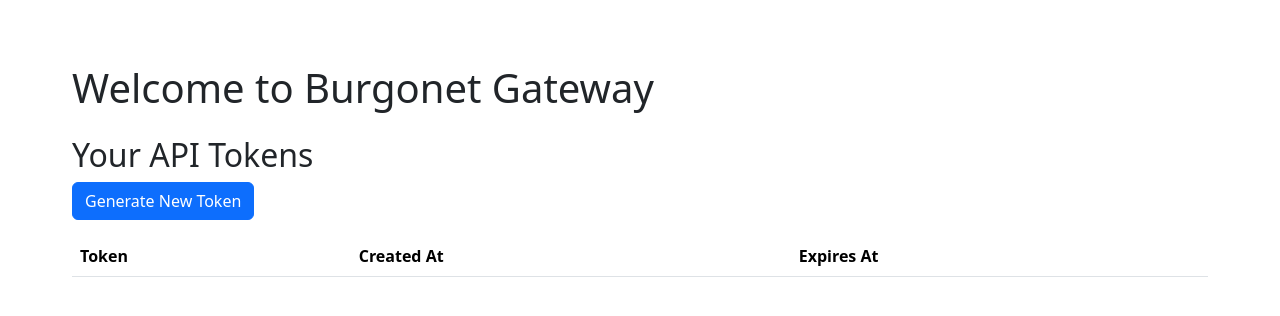
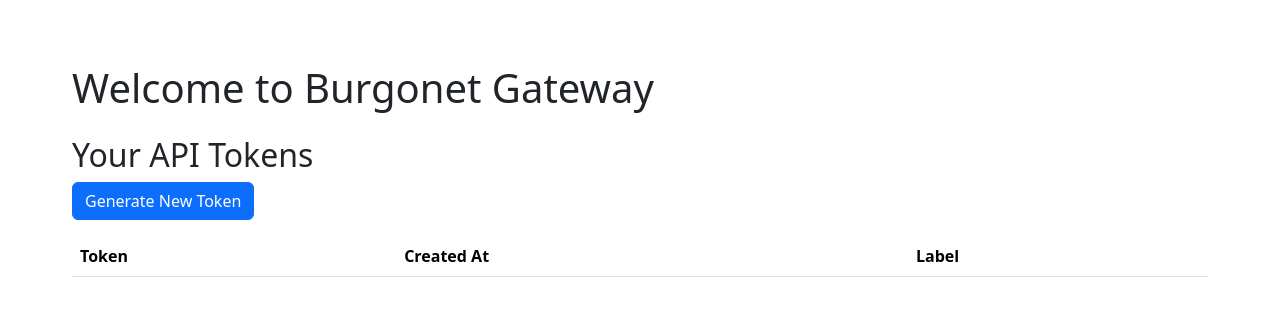
Before and after one commit to scampion/burgonet-gateway, a Flask app: page /dashboard in a window 1280 px wide. Shown: the part 74-390 px from the top of the page. Run offline with Flask 3, Linux system fonts and the light colour scheme; a user stored in the database is signed in; data that the repository does not hold is empty.

Commit message:
feat: replace token expiration with user-provided labels

```diff
--- a/flask_app/app/templates/index.html
+++ b/flask_app/app/templates/index.html
@@ -15,7 +15,7 @@
                 <tr>
                     <th>Token</th>
                     <th>Created At</th>
-                    <th>Expires At</th>
+                    <th>Label</th>
                 </tr>
             </thead>
             <tbody id="token-list">
@@ -23,7 +23,7 @@
                 <tr>
                     <td class="text-truncate" style="max-width: 200px;">{{ token }}</td>
                     <td>{{ details.created_at|datetimeformat }}</td>
-                    <td>{{ details.expires_at|datetimeformat }}</td>
+                    <td>{{ details.label }}</td>
                 </tr>
                 {% endfor %}
             </tbody>
@@ -34,11 +34,15 @@
 <script>
 async function generateToken() {
     try {
+        const label = prompt('Enter a label for this token:');
+        if (!label) return;
+
         const response = await fetch('/tokens', {
             method: 'POST',
             headers: {
                 'Content-Type': 'application/json'
-            }
+            },
+            body: JSON.stringify({ label })
         });
 
         if (response.ok) {
@@ -49,7 +53,7 @@ async function generateToken() {
             newRow.innerHTML = `
                 <td class="text-truncate" style="max-width: 200px;">${data.token}</td>
                 <td>${new Date().toLocaleString()}</td>
-                <td>${new Date(data.expires_at).toLocaleString()}</td>
+                <td>${data.label}</td>
             `;
             tokenList.prepend(newRow);
         } else {
--- a/flask_app/app/tokens/routes.py
+++ b/flask_app/app/tokens/routes.py
@@ -24,15 +24,15 @@ def get_user_tokens(user_id):
             token = key.split(':', 1)[1]
             tokens[token] = {
                 'created_at': token_data.get(f'meta:{token}:created_at'),
-                'expires_at': value
+                'label': value
             }
     return tokens
 
-def add_user_token(user_id, token, expires_at):
+def add_user_token(user_id, token, label):
     """Add a new token for a user with metadata"""
     created_at = datetime.utcnow().isoformat()
     with redis_client.pipeline() as pipe:
-        pipe.hset(f'user:{user_id}:tokens', f'token:{token}', expires_at)
+        pipe.hset(f'user:{user_id}:tokens', f'token:{token}', label)
         pipe.hset(f'user:{user_id}:tokens', f'meta:{token}:created_at', created_at)
         pipe.execute()
 
@@ -43,14 +43,18 @@ def generate_token():
     if not user_id:
         return jsonify({'error': 'User not found'}), 404
 
+    # Get label from request
+    label = request.json.get('label')
+    if not label:
+        return jsonify({'error': 'Label is required'}), 400
+
     # Generate secure token
     token = secrets.token_urlsafe(64)
-    expires_at = (datetime.utcnow() + timedelta(days=30)).isoformat()
 
     # Store token in Redis
-    add_user_token(user_id, token, expires_at)
+    add_user_token(user_id, token, label)
 
     return jsonify({
         'token': token,
-        'expires_at': expires_at
+        'label': label
     }), 201
```
